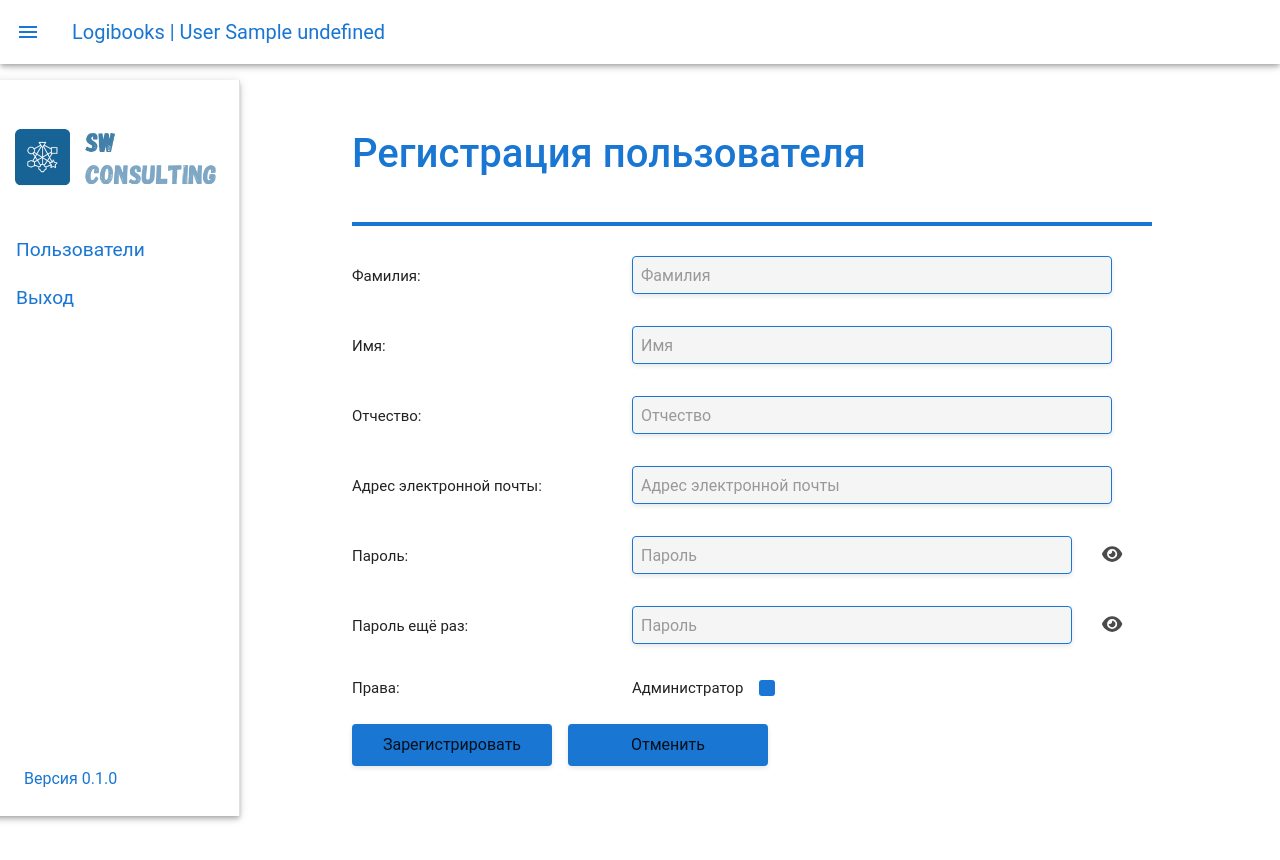
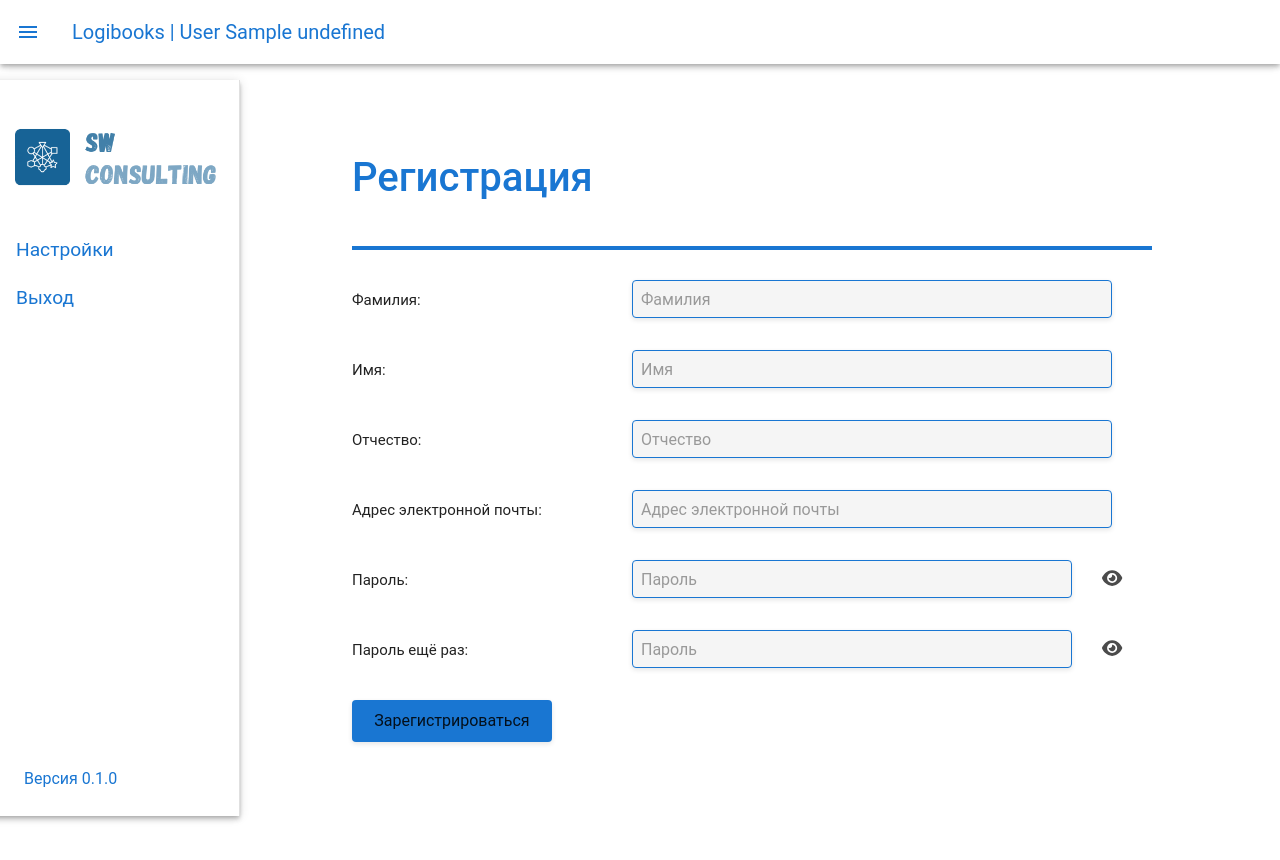
Before and after one commit to maxirmx/logibooks.ui, a Vue app: page /register in a window 1280 px wide. Shown: the top 860 px of the page. Built offline with nearby package versions, Linux system fonts and the light colour scheme; sample sign-in values are in the browser's storage; what vuetify-use-dialog would draw is missing.

Commit message:
feat: support roles from core

```diff
--- a/src/App.vue
+++ b/src/App.vue
@@ -77,10 +77,10 @@
         </div>
       </template>
       <v-list v-if="authStore.user">
-        <v-list-item v-if="!authStore.user.isAdmin">
+        <v-list-item v-if="!authStore.isAdmin">
           <RouterLink :to="'/user/edit/' + authStore.user.id" class="link">Настройки</RouterLink>
         </v-list-item>
-        <v-list-item v-if="authStore.user.isAdmin">
+        <v-list-item v-if="authStore.isAdmin">
           <RouterLink to="/users" class="link">Пользователи</RouterLink>
         </v-list-item>
         <v-list-item>
--- a/src/components/User_Settings.vue
+++ b/src/components/User_Settings.vue
@@ -86,7 +86,7 @@
 }
 
 function asAdmin() {
-  return authStore.user && authStore.user.isAdmin
+  return authStore.isAdmin
 }
 
 function getTitle() {
@@ -109,7 +109,7 @@
   let crd = null
   if (user.value) {
     crd = ''
-    if (user.value.isAdmin === 'ADMIN') {
+    if (user.value.roles && user.value.roles.includes('administrator')) {
       crd = 'Aдминистратор'
     }
   }
@@ -122,11 +122,11 @@
       return usersStore
         .add(values, true)
         .then(() =>
-          router.push(authStore.user.isAdmin ? '/users' : '/user/edit/' + authStore.user.id)
+          router.push(authStore.isAdmin ? '/users' : '/user/edit/' + authStore.user.id)
         )
         .catch((error) => setErrors({ apiError: error }))
     } else {
-      values.isAdmin = false
+      values.roles = ['logist']
       values.host = window.location.href
       values.host = values.host.substring(0, values.host.lastIndexOf('/'))
       return authStore
@@ -149,7 +149,7 @@
     return usersStore
       .update(props.id, values, true)
       .then(() =>
-        router.push(authStore.user.isAdmin ? '/users' : '/user/edit/' + authStore.user.id)
+        router.push(authStore.isAdmin ? '/users' : '/user/edit/' + authStore.user.id)
       )
       .catch((error) => {
         console.log(error)
@@ -314,7 +314,7 @@
           class="button"
           type="button"
           @click="
-            $router.push(authStore.user.isAdmin ? '/users' : '/user/edit/' + authStore.user.id)
+            $router.push(authStore.isAdmin ? '/users' : '/user/edit/' + authStore.user.id)
           "
         >
           <span v-show="isSubmitting" class="spinner-border spinner-border-sm mr-1"></span>
--- a/src/components/Users_List.vue
+++ b/src/components/Users_List.vue
@@ -54,7 +54,7 @@
   let crd = null
   if (item) {
     crd = ''
-    if (item.isAdmin) {
+    if (item.roles && item.roles.includes('administrator')) {
       crd = 'Администратор'
     }
   }
--- a/src/router/index.js
+++ b/src/router/index.js
@@ -118,7 +118,7 @@
       return true
     }
     // (3.1) No need to login, fall through somewhere ...
-    return auth.user.isAdmin ? '/users' : '/user/edit/' + auth.user.id
+    return auth.isAdmin ? '/users' : '/user/edit/' + auth.user.id
   }
 
   // (3.1) Do as requested
--- a/src/stores/auth.store.js
+++ b/src/stores/auth.store.js
@@ -24,7 +24,7 @@
 // POSSIBILITY OF SUCH DAMAGE.
 
 import { defineStore } from 'pinia'
-import { ref } from 'vue'
+import { ref, computed } from 'vue'
 import { fetchWrapper } from '@/helpers/fetch.wrapper.js'
 import { apiUrl } from '@/helpers/config.js'
 import router from '@/router'
@@ -34,6 +34,9 @@
 export const useAuthStore = defineStore('auth', () => {
   // initialize state from local storage to enable user to stay logged in
   const user = ref(JSON.parse(localStorage.getItem('user')))
+  const isAdmin = computed(() =>
+    user.value?.roles?.includes('administrator')
+  )
   const users_per_page = ref(10)
   const users_search = ref('')
   const users_sort_by = ref(['id'])
@@ -88,6 +91,7 @@
     returnUrl,
     re_jwt,
     re_tgt,
+    isAdmin,
     // actions
     check,
     register,
--- a/src/stores/users.store.js
+++ b/src/stores/users.store.js
@@ -31,9 +31,18 @@
 
 const baseUrl = `${apiUrl}/users`
 
+const roleLogist = 'logist'
+const roleAdmin = 'administrator'
+
 function translate(param) {
-  param.isAdmin = param.isAdmin === 'ADMIN'
-  return param
+  const roles = [roleLogist]
+  if (param.isAdmin === 'ADMIN' || param.isAdmin === true) {
+    roles.push(roleAdmin)
+  }
+  const res = { ...param, roles }
+  delete res.isAdmin
+  delete res.password2
+  return res
 }
 
 export const useUsersStore = defineStore('users', () => {
@@ -51,7 +60,7 @@
     if (trnslt) {
       userParam = translate(userParam)
     }
-    await fetchWrapper.post(`${baseUrl}/add`, userParam)
+    await fetchWrapper.post(baseUrl, userParam)
   }
 
   async function getAll() {
@@ -68,7 +77,7 @@
     try {
       user.value = await fetchWrapper.get(`${baseUrl}/${id}`)
       if (trnslt) {
-        user.value.isAdmin = user.value.isAdmin ? 'ADMIN' : 'JERK'
+        user.value.isAdmin = user.value.roles && user.value.roles.includes(roleAdmin) ? 'ADMIN' : 'JERK'
       }
     } catch (error) {
       user.value = { error }
--- a/src/views/User_LoginView.vue
+++ b/src/views/User_LoginView.vue
@@ -52,7 +52,7 @@
 
   return authStore
     .login(login_email, login_password)
-    .then(() => router.push(authStore.user.isAdmin ? '/users' : '/user/edit/' + authStore.user.id))
+    .then(() => router.push(authStore.isAdmin ? '/users' : '/user/edit/' + authStore.user.id))
     .catch((error) => setErrors({ apiError: error }))
 }
 </script>
```
